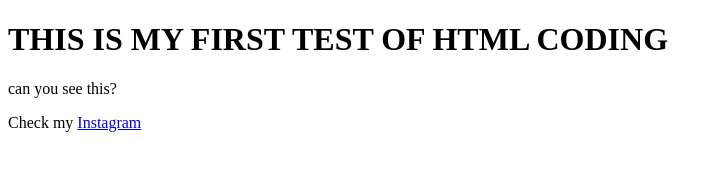
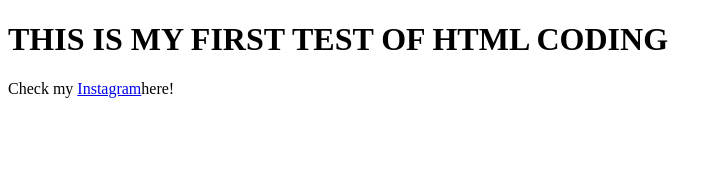
Before and after one commit to kokko0210/myfirsttry, a plain HTML site: page index.html in a window 1280 px wide. Shown: the whole page, without its empty margins (0-721 px from the left). Drawn offline with Linux system fonts and the light colour scheme.

Commit message:
Add files via upload

```diff
--- a/index.html
+++ b/index.html
@@ -8,10 +8,13 @@
 </head>
 <body>
     <h1>THIS IS MY FIRST TEST OF HTML CODING</h1>
-<p>can you see this?</p>
-<p>Check my <a href="https://www.instagram.com/typ_ewriter02?igsh=MWl2dGR4dGJjaHkzNw%3D%3D&utm_source=qr">Instagram</a></p>
+
+<section>
+
+    <p>Check my <a href="https://www.instagram.com/typ_ewriter02?igsh=MWl2dGR4dGJjaHkzNw%3D%3D&utm_source=qr">Instagram</a>here!</p>
 
 
+</section>
 
 
 </body>
```
